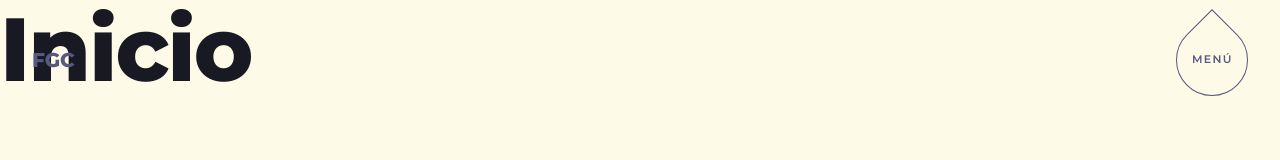
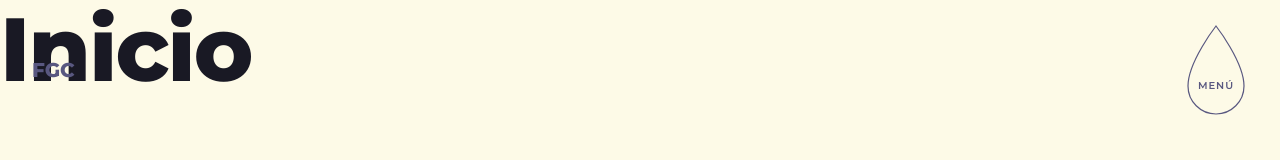
Before and after one commit to Frank-lin07/Portafolio_FGC, a plain HTML site: page index.html in a window 1280 px wide. Drawn offline with nearby package versions, Linux system fonts and the light colour scheme.

Commit message:
Redibuje el botón de gota y la alargue mas SVG

```diff
--- a/css/estilos.css
+++ b/css/estilos.css
@@ -69,32 +69,43 @@ a:focus-visible, button:focus-visible {
     z-index: 1200;
 }
 
-/* Botón gota: es un cuadrado con tres esquinas redondas, girado.
-Para volverlo círculo, cambia border-radius a 50% y quita el transform. */
+/* Botón gota: es un cuadrado con tres esquinas redondas*/
+
 .gota {
-    width: 72px;
-    height: 72px;
+    width: 64px;
+    height: 92px;
     background: transparent;
-    border: 1px solid var(--color-principal);
-    border-radius: 0 50% 50% 50%;
-    transform: rotate(45deg);
+    border: 0;
+    padding: 0;
     cursor: pointer;
-    display: flex;
-    align-items: center;
-    justify-content: center;
     position: relative;
     z-index: 1200;
+    color: var(--color-principal);
+}
+
+.gota-forma {
+    position: absolute;
+    inset: 0;
+    width: 100%;
+    height: 100%;
+    fill: none;
+    stroke: currentColor;
+    stroke-width: 1.2;
 }
 
 .gota-texto {
-    display: block;
-    transform: rotate(-45deg);
+    position: absolute;
+    left: 0;
+    right: 0;
+    top: 67%;
+    transform: translateY(-50%);
+    text-align: center;
     font-family: var(--fuente-titulos);
-    font-size: 11px;
+    font-size: 10px;
     font-weight: 600;
-    letter-spacing: 0.12em;
+    letter-spacing: 0.1em;
     text-transform: uppercase;
-    color: var(--color-principal);
+    color: currentColor;
 }
 
 /* Menú de inmersión (cerrado por defecto) */
@@ -142,5 +153,4 @@ Para volverlo círculo, cambia border-radius a 50% y quita el transform. */
 
 body.menu-abierto { overflow: hidden; }
 body.menu-abierto .logo-fgc { color: var(--color-fondo); }
-body.menu-abierto .gota { border-color: var(--color-fondo); }
-body.menu-abierto .gota-texto { color: var(--color-fondo); }
+body.menu-abierto .gota { color: var(--color-fondo); }
--- a/index.html
+++ b/index.html
@@ -22,6 +22,9 @@
     <header class="cabecera">
         <a href="index.html" class="logo-fgc" aria-label="Franklin Grisales Castrillón, inicio">FGC</a>
         <button class="gota" id="botonMenu" aria-expanded="false" aria-controls="menuInmersion" aria-label="Abrir menú">
+        <svg class="gota-forma" viewBox="0 0 64 92" aria-hidden="true">
+            <path d="M32 2 C32 2 4 38 4 62 A28 28 0 0 0 60 62 C60 38 32 2 32 2 Z"/>
+        </svg>
         <span class="gota-texto" id="gotaTexto">Menú</span>
         </button>
     </header>
```
